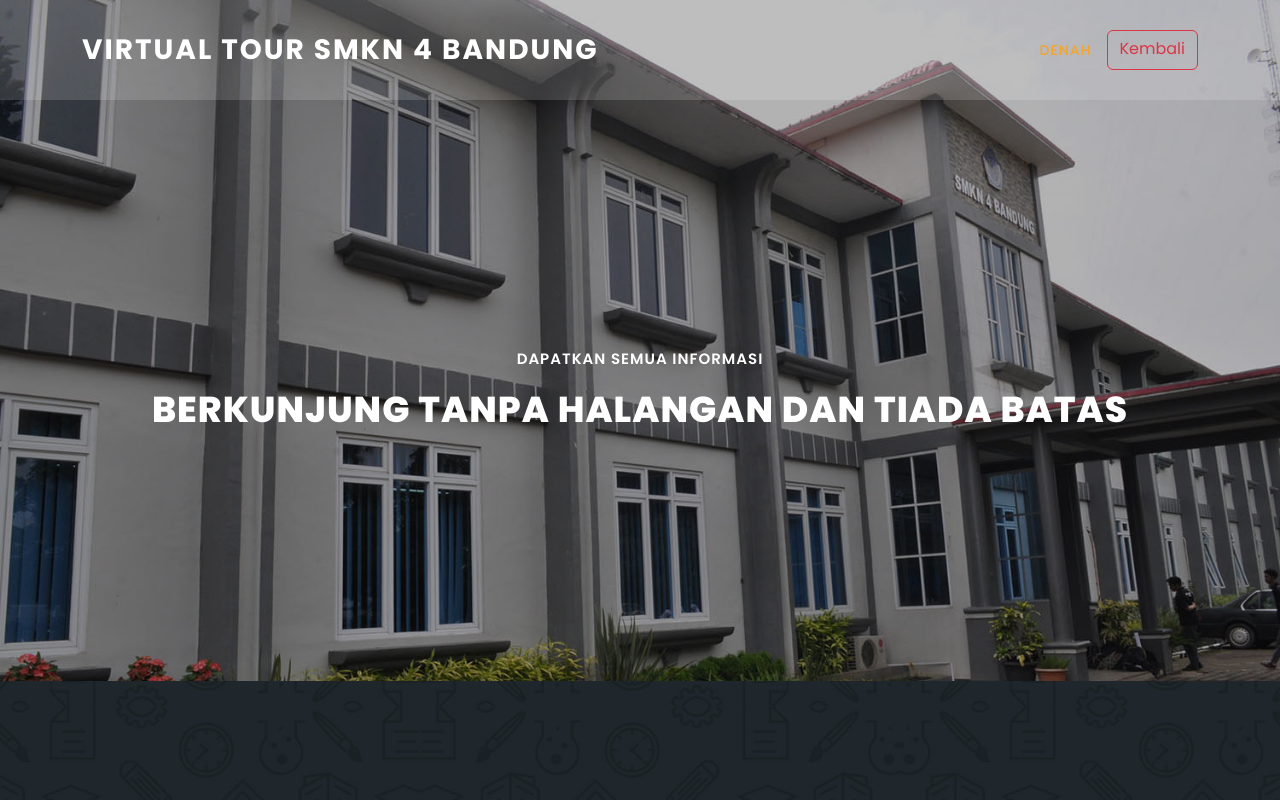
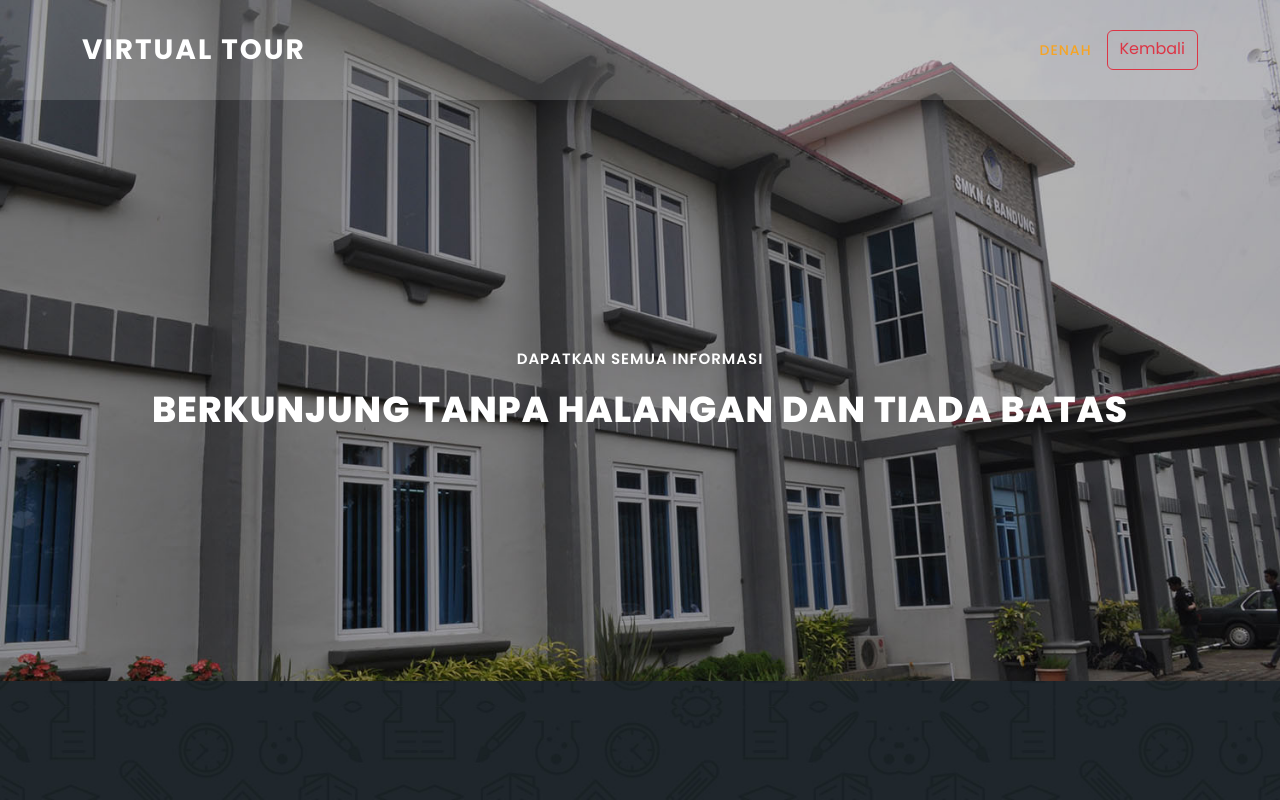
Before and after one commit to NaufalNur25/virtual-school, a plain HTML site: page index-virtual.html in a window 1280 px wide. Shown: the top 800 px of the page. Drawn offline with nearby package versions, Linux system fonts and the light colour scheme.

Commit message:
Revert "update index"
This reverts commit 9aea37eb0284f15023f3b851e2aea2e9101e30a8.

```diff
--- a/index-virtual.html
+++ b/index-virtual.html
@@ -27,8 +27,8 @@
                 <div class="col-12">
                     <nav class="main-nav">
                         <!-- ***** Logo Start ***** -->
-                        <a href="./index.html" class="logo">
-                        Virtual Tour SMKN 4 Bandung
+                        <a href="index.html" class="logo">
+                        Virtual Tour
                         </a>
                         <!-- ***** Logo End ***** -->
                         <!-- ***** Menu Start ***** -->
```
